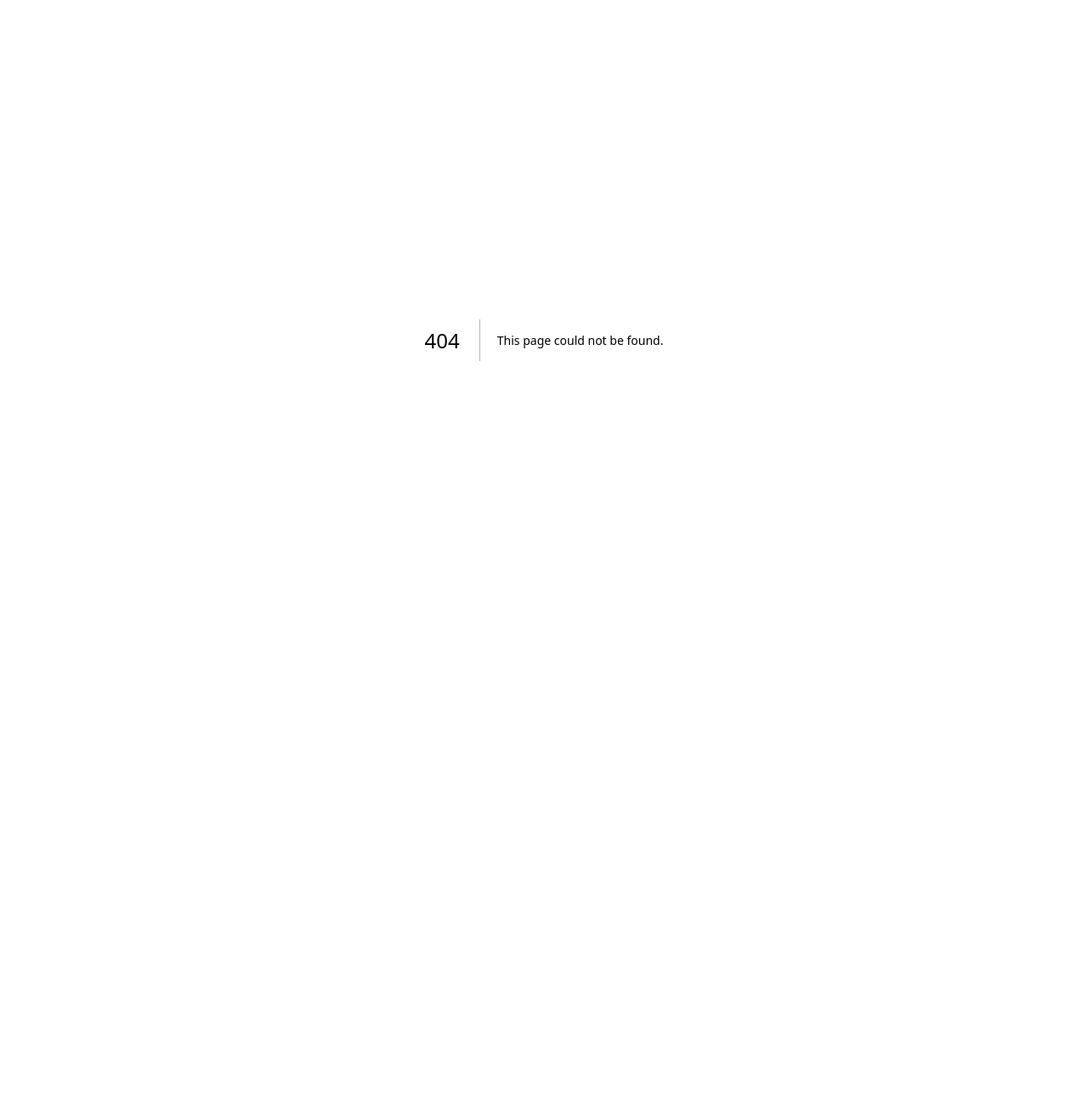
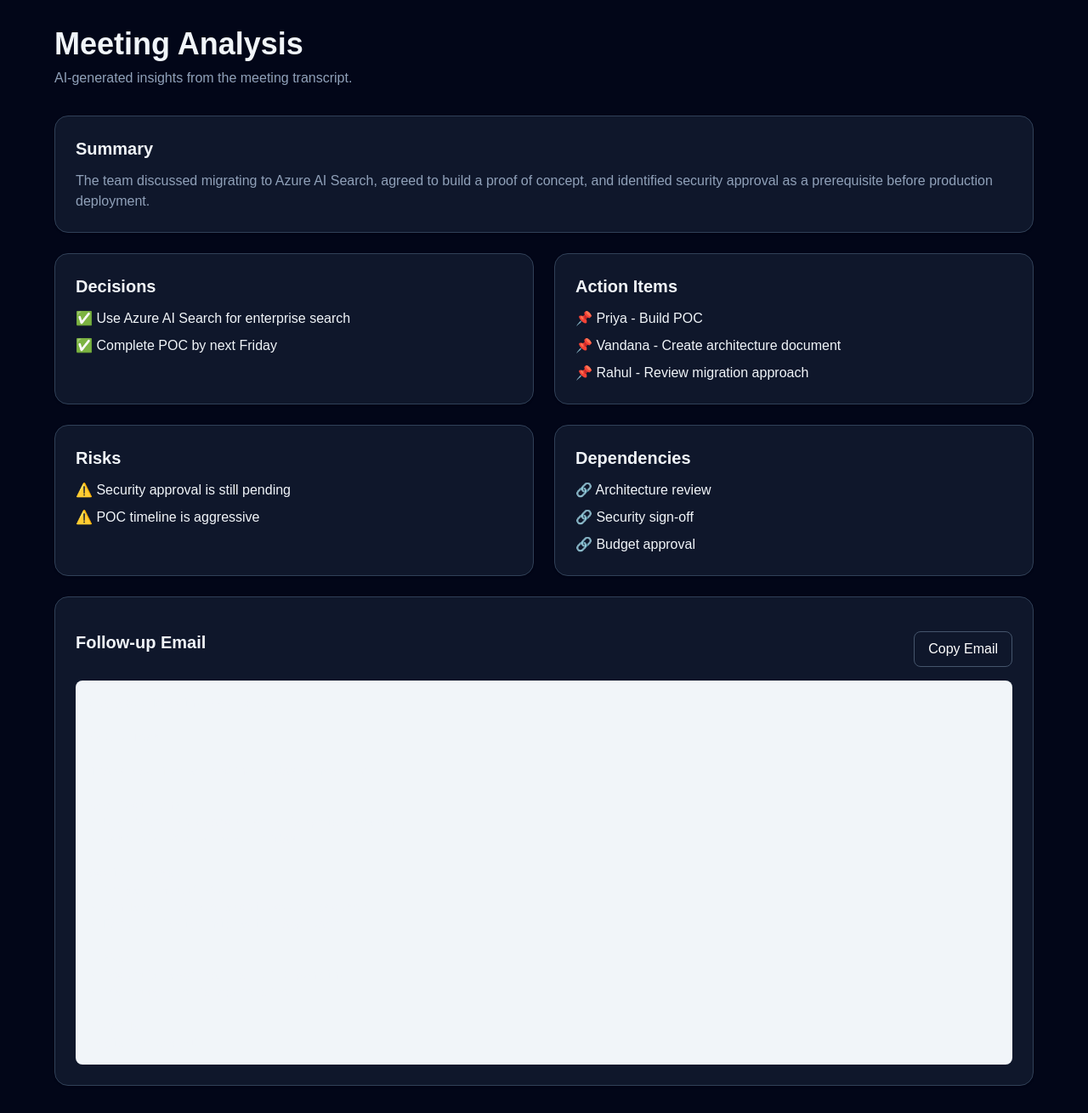
Before and after one commit to vandana24/decisionflow-ai, a Next.js app: page /results in a window 1280 px wide. Before the commit this address had no page. Shown: the whole page at 85% size. Before the commit the page ends 800 px from the top, so only its background shows below. Built offline with nearby package versions, Linux system fonts and the light colour scheme.

Commit message:
Initial UI setup for DecisionFlow AI

```diff
--- a/app/page.tsx
+++ b/app/page.tsx
@@ -1,65 +1,22 @@
-import Image from "next/image";
-
 export default function Home() {
   return (
-    <div className="flex flex-col flex-1 items-center justify-center bg-zinc-50 font-sans dark:bg-black">
-      <main className="flex flex-1 w-full max-w-3xl flex-col items-center justify-between py-32 px-16 bg-white dark:bg-black sm:items-start">
-        <Image
-          className="dark:invert"
-          src="/next.svg"
-          alt="Next.js logo"
-          width={100}
-          height={20}
-          priority
-        />
-        <div className="flex flex-col items-center gap-6 text-center sm:items-start sm:text-left">
-          <h1 className="max-w-xs text-3xl font-semibold leading-10 tracking-tight text-black dark:text-zinc-50">
-            To get started, edit the page.tsx file.
-          </h1>
-          <p className="max-w-md text-lg leading-8 text-zinc-600 dark:text-zinc-400">
-            Looking for a starting point or more instructions? Head over to{" "}
-            <a
-              href="https://vercel.com/templates?framework=next.js&utm_source=create-next-app&utm_medium=appdir-template-tw&utm_campaign=create-next-app"
-              className="font-medium text-zinc-950 dark:text-zinc-50"
-            >
-              Templates
-            </a>{" "}
-            or the{" "}
-            <a
-              href="https://nextjs.org/learn?utm_source=create-next-app&utm_medium=appdir-template-tw&utm_campaign=create-next-app"
-              className="font-medium text-zinc-950 dark:text-zinc-50"
-            >
-              Learning
-            </a>{" "}
-            center.
-          </p>
-        </div>
-        <div className="flex flex-col gap-4 text-base font-medium sm:flex-row">
-          <a
-            className="flex h-12 w-full items-center justify-center gap-2 rounded-full bg-foreground px-5 text-background transition-colors hover:bg-[#383838] dark:hover:bg-[#ccc] md:w-[158px]"
-            href="https://vercel.com/new?utm_source=create-next-app&utm_medium=appdir-template-tw&utm_campaign=create-next-app"
-            target="_blank"
-            rel="noopener noreferrer"
-          >
-            <Image
-              className="dark:invert"
-              src="/vercel.svg"
-              alt="Vercel logomark"
-              width={16}
-              height={16}
-            />
-            Deploy Now
-          </a>
-          <a
-            className="flex h-12 w-full items-center justify-center rounded-full border border-solid border-black/[.08] px-5 transition-colors hover:border-transparent hover:bg-black/[.04] dark:border-white/[.145] dark:hover:bg-[#1a1a1a] md:w-[158px]"
-            href="https://nextjs.org/docs?utm_source=create-next-app&utm_medium=appdir-template-tw&utm_campaign=create-next-app"
-            target="_blank"
-            rel="noopener noreferrer"
-          >
-            Documentation
-          </a>
-        </div>
-      </main>
-    </div>
+    <main className="min-h-screen bg-slate-950 text-slate-100 p-8">
+      <h1 className="mb-2 text-4xl font-bold">
+        DecisionFlow AI
+      </h1>
+
+      <p className="mb-8 text-slate-400">
+        Transform meetings into decisions, actions, and accountability.
+      </p>
+
+      <textarea
+        className="w-full h-64 border rounded-lg p-4 mt-8"
+        placeholder="Paste meeting transcript here..."
+      />
+
+      <button className="mt-4 px-4 py-2 border border-slate-600 rounded-lg bg-transparent text-white transition-all duration-300 cursor-pointer hover:bg-white hover:text-slate-950 hover:border-white">
+        Analyze Meeting
+      </button>
+    </main>
   );
 }
--- /dev/null
+++ b/app/results/page.tsx
@@ -0,0 +1,143 @@
+export default function ResultsPage() {
+  const result = {
+    summary:
+      "The team discussed migrating to Azure AI Search, agreed to build a proof of concept, and identified security approval as a prerequisite before production deployment.",
+
+    decisions: [
+      "Use Azure AI Search for enterprise search",
+      "Complete POC by next Friday",
+    ],
+
+    actions: [
+      "Priya - Build POC",
+      "Vandana - Create architecture document",
+      "Rahul - Review migration approach",
+    ],
+
+    risks: [
+      "Security approval is still pending",
+      "POC timeline is aggressive",
+    ],
+
+    dependencies: [
+      "Architecture review",
+      "Security sign-off",
+      "Budget approval",
+    ],
+
+    email: `Subject: Meeting Follow-up
+
+Hello Team,
+
+Thank you for attending today's meeting.
+
+Key Decisions:
+• Use Azure AI Search for enterprise search
+• Complete POC by next Friday
+
+Action Items:
+• Priya - Build POC
+• Vandana - Create architecture document
+• Rahul - Review migration approach
+
+Risks:
+• Security approval is still pending
+• POC timeline is aggressive
+
+Regards,
+DecisionFlow AI`,
+  };
+
+  return (
+    <main className="min-h-screen bg-slate-950 text-slate-100 p-8">
+      <div className="mx-auto max-w-6xl">
+        <h1 className="mb-2 text-4xl font-bold">
+          Meeting Analysis
+        </h1>
+
+        <p className="mb-8 text-slate-400">
+          AI-generated insights from the meeting transcript.
+        </p>
+
+        <div className="grid gap-6 md:grid-cols-2">
+          {/* Summary */}
+          <section className="rounded-2xl border border-slate-700 bg-slate-900 p-6 shadow-sm md:col-span-2">
+            <h2 className="mb-3 text-xl font-semibold">
+              Summary
+            </h2>
+            <p className="text-slate-400">{result.summary}</p>
+          </section>
+
+          {/* Decisions */}
+          <section className="rounded-2xl border border-slate-700 bg-slate-900 p-6 shadow-sm">
+            <h2 className="mb-3 text-xl font-semibold">
+              Decisions
+            </h2>
+
+            <ul className="space-y-2">
+              {result.decisions.map((item, index) => (
+                <li key={index}>✅ {item}</li>
+              ))}
+            </ul>
+          </section>
+
+          {/* Actions */}
+          <section className="rounded-2xl border border-slate-700 bg-slate-900 p-6 shadow-sm">
+            <h2 className="mb-3 text-xl font-semibold">
+              Action Items
+            </h2>
+
+            <ul className="space-y-2">
+              {result.actions.map((item, index) => (
+                <li key={index}>📌 {item}</li>
+              ))}
+            </ul>
+          </section>
+
+          {/* Risks */}
+          <section className="rounded-2xl border border-slate-700 bg-slate-900 p-6 shadow-sm">
+            <h2 className="mb-3 text-xl font-semibold">
+              Risks
+            </h2>
+
+            <ul className="space-y-2">
+              {result.risks.map((item, index) => (
+                <li key={index}>⚠️ {item}</li>
+              ))}
+            </ul>
+          </section>
+
+          {/* Dependencies */}
+          <section className="rounded-2xl border border-slate-700 bg-slate-900 p-6 shadow-sm">
+            <h2 className="mb-3 text-xl font-semibold">
+              Dependencies
+            </h2>
+
+            <ul className="space-y-2">
+              {result.dependencies.map((item, index) => (
+                <li key={index}>🔗 {item}</li>
+              ))}
+            </ul>
+          </section>
+
+          {/* Email */}
+          <section className="rounded-2xl border border-slate-700 bg-slate-900 p-6 shadow-sm md:col-span-2">
+            <div className="mb-4 flex items-center justify-between">
+              <h2 className="text-xl font-semibold">
+                Follow-up Email
+              </h2>
+
+            <button className="mt-4 px-4 py-2 border border-slate-600 rounded-lg bg-transparent text-white transition-all duration-300 cursor-pointer hover:bg-white hover:text-slate-950 hover:border-white">
+                Copy Email
+            </button>
+            </div>
+
+            <pre className="whitespace-pre-wrap rounded-lg bg-slate-100 p-4 text-sm">
+              {result.email}
+            </pre>
+          </section>
+        </div>
+      </div>
+    </main>
+  );
+}
```
Also changed, not shown: 1 other file (tests, documents, lock files or other folders).
